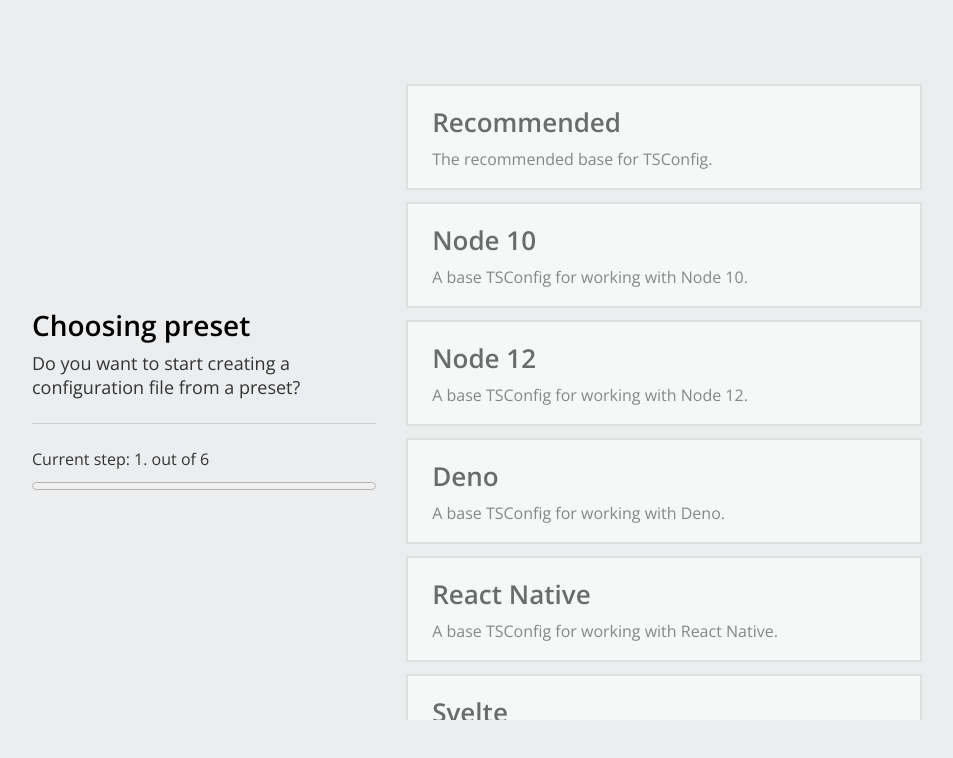
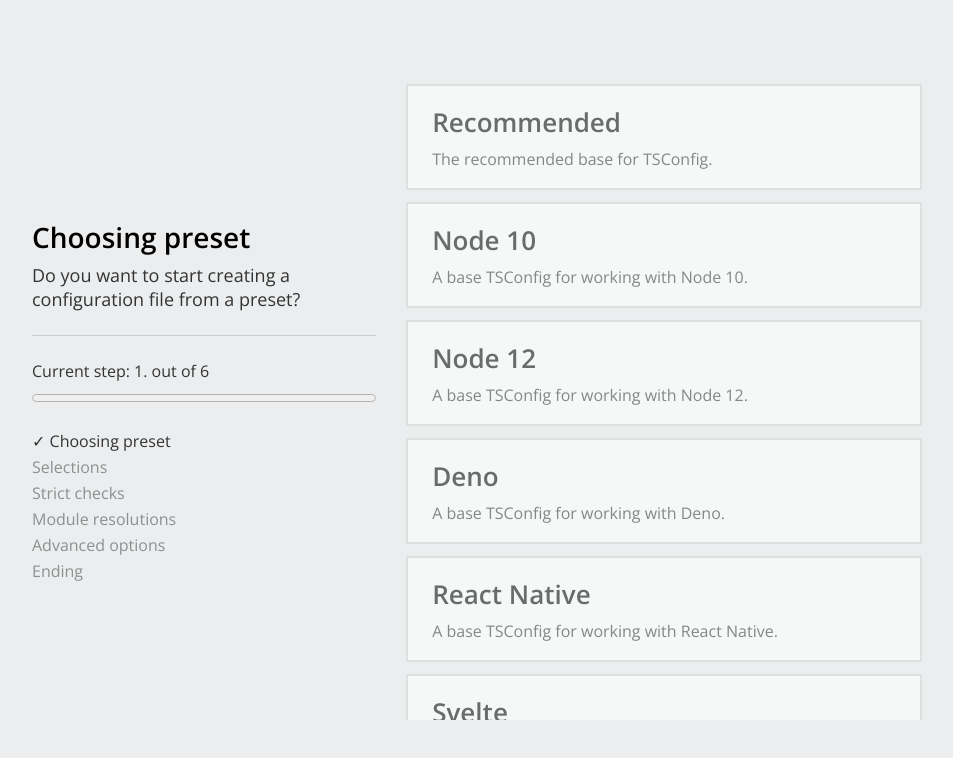
Before and after one commit to Cholewka/typescript-generator, a React (Create React App) app: page / in a window 1280 px wide. Shown: the top 758 px of the page, without its empty margins (164-1117 px from the left). Built offline with nearby package versions, Linux system fonts and the light colour scheme.

Commit message:
feat(): Add steps list

```diff
--- a/src/components/Sidebar.tsx
+++ b/src/components/Sidebar.tsx
@@ -6,6 +6,7 @@
 import SidebarParagraph from "./SidebarParagraph";
 import SidebarProgressbar from "./SidebarProgressbar";
 import SidebarButtons from "./SidebarButtons";
+import SidebarList from "./SidebarList";
 
 import styles from "../styles/App.module.scss";
 
@@ -18,6 +19,7 @@
       <SidebarHeading>{currentStep.stepName}</SidebarHeading>
       <SidebarParagraph>{currentStep.stepDescription}</SidebarParagraph>
       <SidebarProgressbar />
+      <SidebarList />
       <SidebarButtons
         showPreviousButton={currentStep.step > 0}
         showNextButton={
--- /dev/null
+++ b/src/components/SidebarList.tsx
@@ -0,0 +1,34 @@
+import React from "react";
+import styles from "../styles/Sidebar.module.scss";
+
+import StepsContext from "../contexts/StepsContext";
+
+import steps from "../data/steps";
+
+const SidebarList = () => {
+  const StepContext = React.useContext(StepsContext);
+  const currentStep = StepContext!.currentStep;
+
+  function isAlreadyDone(value: number) {
+    console.log(value);
+    if (value <= currentStep) {
+      return true;
+    }
+    return false;
+  }
+
+  return (
+    <ul className={styles.SidebarList_list}>
+      {steps.map((step, idx) => (
+        <li
+          key={idx}
+          className={isAlreadyDone(idx) ? styles.SidebarList_done : ""}
+        >
+          {step.stepName}
+        </li>
+      ))}
+    </ul>
+  );
+};
+
+export default SidebarList;
--- a/src/styles/Sidebar.module.scss
+++ b/src/styles/Sidebar.module.scss
@@ -52,3 +52,31 @@
     margin-bottom: 0;
   }
 }
+
+.SidebarList_list {
+  list-style: none;
+  margin: 0;
+  margin-top: 1.5rem;
+  padding: 0;
+
+  li {
+    opacity: 0.5;
+    margin-bottom: 0.25rem;
+
+    &:last-child {
+      margin-bottom: 0;
+    }
+
+    &:before {
+      content: "  ";
+    }
+  }
+}
+
+.SidebarList_done {
+  opacity: 1 !important;
+
+  &:before {
+    content: "\2713\0020" !important;
+  }
+}
```
